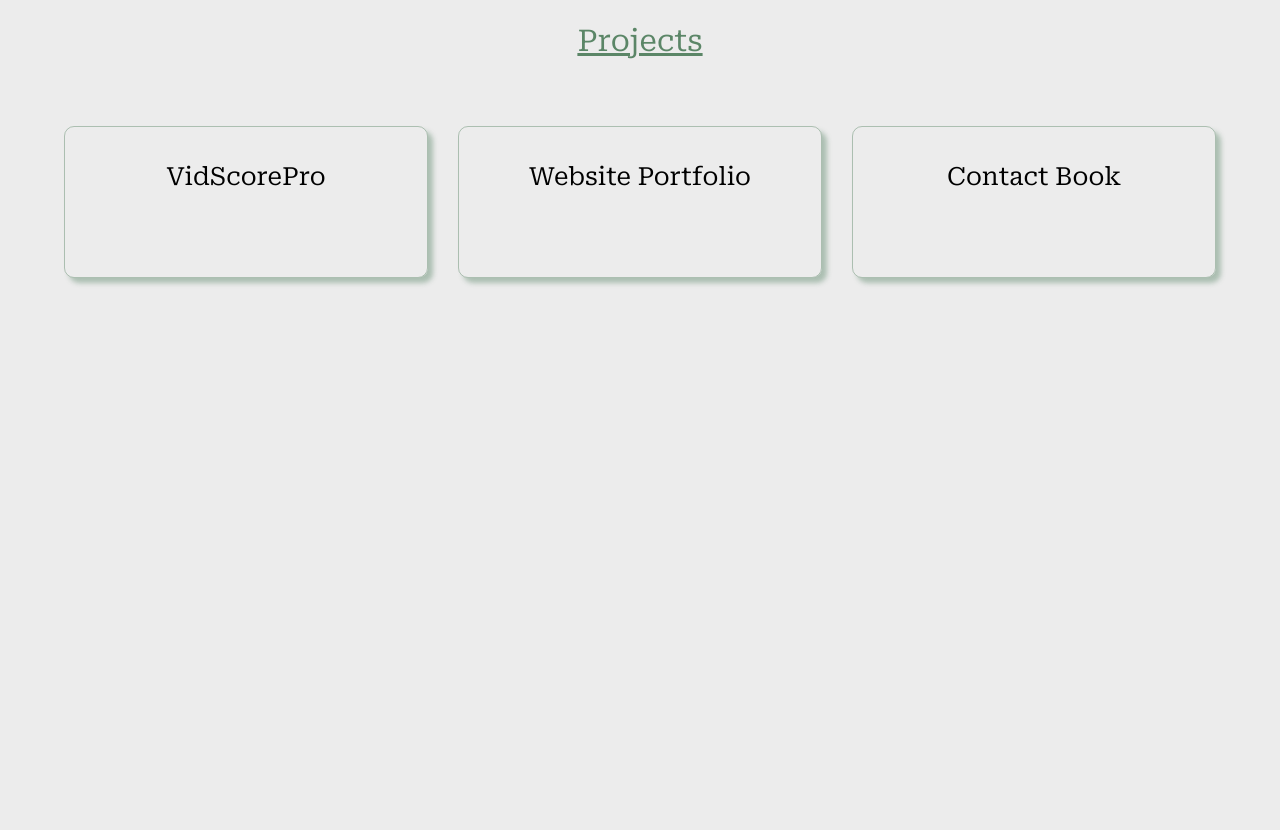
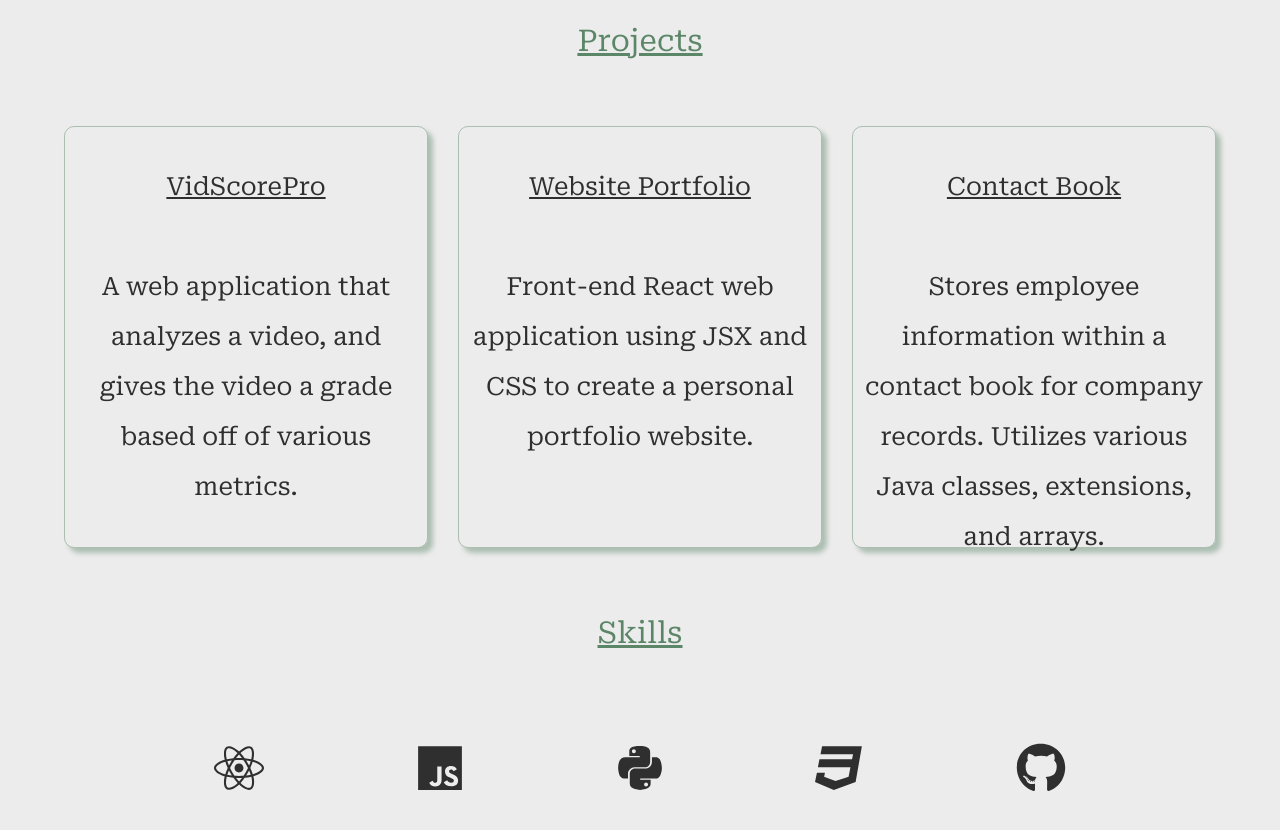
Before and after one commit to MBarreto01/Website-Portfolio, a React (Vite) app in the folder Website-Portfolio/: page / in a window 1280 px wide. Shown: the part 1000-1830 px from the top of the page. Before the commit the page ends 1303 px from the top, so only its background shows below. Built offline with nearby package versions, Linux system fonts and the light colour scheme.

Commit message:
Finished up the Projects JSX by adding in descriptions and adjusting the size of the cards. I also worked on the Skills portion of the website, which shows the different symbols of languages / apps ive used.

```diff
--- a/Website-Portfolio/package.json
+++ b/Website-Portfolio/package.json
@@ -11,7 +11,8 @@
   },
   "dependencies": {
     "react": "^18.3.1",
-    "react-dom": "^18.3.1"
+    "react-dom": "^18.3.1",
+    "react-icons": "^5.5.0"
   },
   "devDependencies": {
     "@eslint/js": "^9.17.0",
--- a/Website-Portfolio/src/App.css
+++ b/Website-Portfolio/src/App.css
@@ -64,6 +64,7 @@ body, html {
     font-size: 25px;
     width: 40%;
     justify-content: center;
+    color: #2f2f2f
 }
 
 .boldName {
@@ -97,6 +98,7 @@ body, html {
     align-items: center;
     font-size: 25px;
     line-height: 2;
+    color: #2f2f2f;
 }
 
 .aboutMeTitle{
@@ -140,14 +142,55 @@ body, html {
     justify-content: baseline;
     gap: 30px;
     width: 100%;
+    color: #2f2f2f;
 }
 
-.Card{
+.card{
     display: flex;
     flex-direction: column;
     align-items: center;
     width: 40%;
+    height: 16em;
     border: 1px solid #5b866771;
     border-radius: 10px;
     box-shadow: 5px 5px 5px #5b866771;
+    text-align: center;
+    padding: 10px;
 }
+
+.cardTitle{
+    text-decoration: underline;
+}
+
+/* Skills Styling */
+
+.skillsContainer{
+    font-family: Roboto;
+    width: 90%;
+    height: 100%;
+    margin-top: 40px;
+    margin: auto;
+    display: flex;
+    flex-direction: column;
+    align-items: center;
+    font-size: 25px;
+    line-height: 2;
+    justify-content: space-evenly;
+
+}
+
+.skillsTitle{
+    font-size: 30px;
+    text-decoration: underline;
+    color: #5b8667;
+}
+
+.skillsBody{
+    color: #2f2f2f;
+    display: flex;
+    flex-direction: row;
+    align-items: center;
+    justify-content: space-evenly;
+    width: 100%;
+    font-size: 50px;
+}
--- a/Website-Portfolio/src/Card.jsx
+++ b/Website-Portfolio/src/Card.jsx
@@ -2,8 +2,8 @@
 
 function Card(props) {
     return(
-        <div className="Card">
-            <p>{props.title}</p>
+        <div className="card">
+            <p className="cardTitle">{props.title}</p>
             <p>{props.desc}</p>
         </div>
 
--- a/Website-Portfolio/src/LandingPage.jsx
+++ b/Website-Portfolio/src/LandingPage.jsx
@@ -1,6 +1,7 @@
 import Intro from './Intro'
 import AboutMe from './AboutMe'
 import Projects from './Projects'
+import Skills from './Skills'
 
 function LandingPage(){
     return(
@@ -8,6 +9,7 @@ function LandingPage(){
         <Intro />
         <AboutMe />
         <Projects />
+        <Skills />
         </>
     );
 }
--- a/Website-Portfolio/src/Projects.jsx
+++ b/Website-Portfolio/src/Projects.jsx
@@ -9,9 +9,15 @@ function Projects() {
             </p>
 
             <p className="projectsBody">
-                <Card title="VidScorePro" desc=""/>
-                <Card title="Website Portfolio" desc=""/>
-                <Card title="Contact Book" desc=""/>
+                <Card title="VidScorePro" desc="A web application that analyzes a video, and gives the video a
+                                                grade based off of various metrics."/>
+
+                <Card title="Website Portfolio" desc="Front-end React web application using JSX and CSS
+                            to create a personal portfolio website."/>
+
+                <Card title="Contact Book" desc="Stores employee information within a contact book for
+                                                company records. Utilizes various Java classes, extensions, and
+                                                arrays."/>
             </p>
 
         </div>
--- a/Website-Portfolio/src/Skills.jsx
+++ b/Website-Portfolio/src/Skills.jsx
@@ -0,0 +1,27 @@
+import { FaReact } from "react-icons/fa";
+import { IoLogoJavascript } from "react-icons/io5";
+import { FaPython } from "react-icons/fa";
+import { FaCss3 } from "react-icons/fa";
+import { FaGithub } from "react-icons/fa";
+
+function Skills() {
+    return(
+        <div className="skillsContainer">
+
+        <p className="skillsTitle">
+                Skills
+            </p>
+
+        <p className="skillsBody">
+            <FaReact />
+            <IoLogoJavascript />
+            <FaPython />
+            <FaCss3 />
+            <FaGithub />
+        </p>
+
+        </div>
+    );
+}
+
+export default Skills;
```
Also changed, not shown: 1 other file (tests, documents, lock files or other folders).
